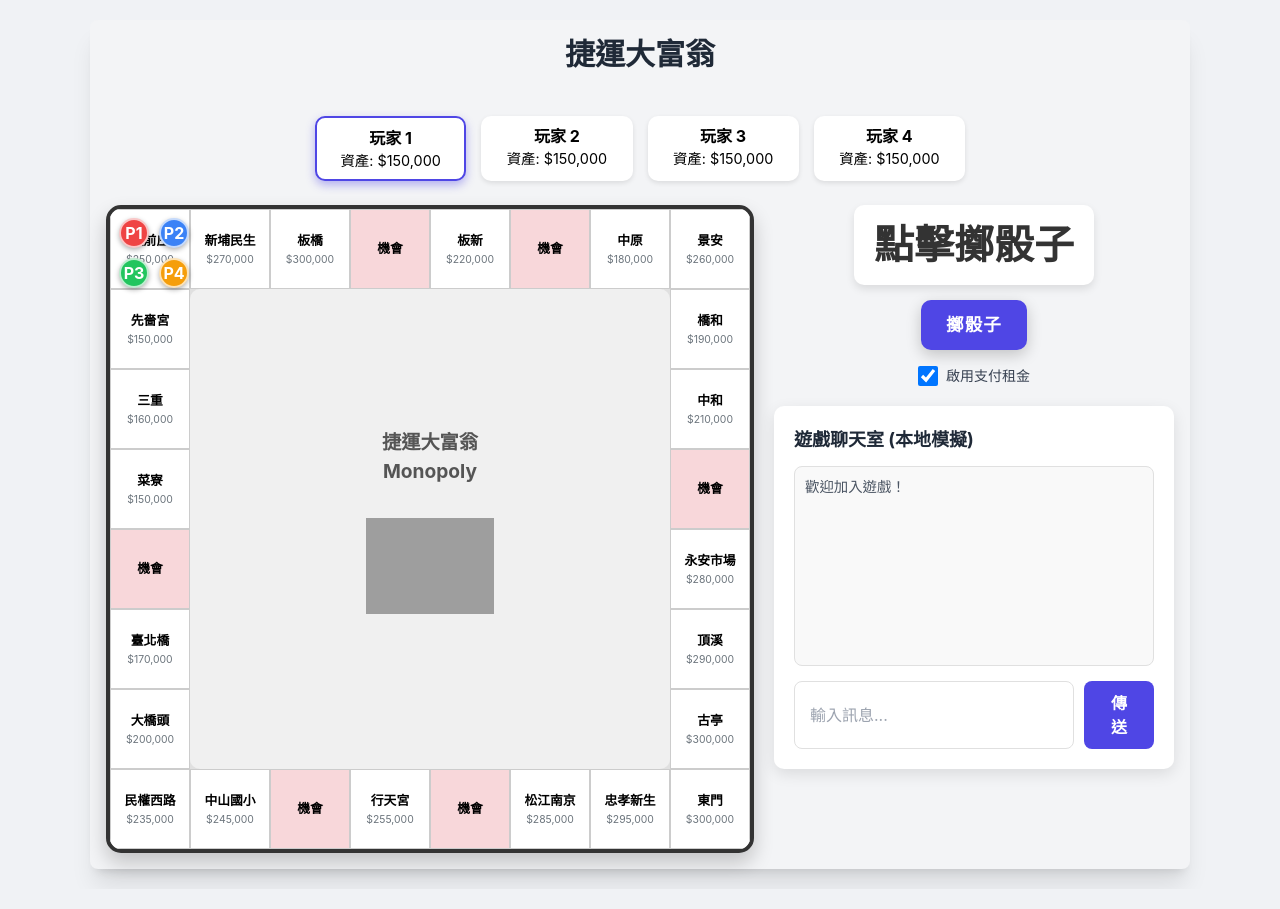
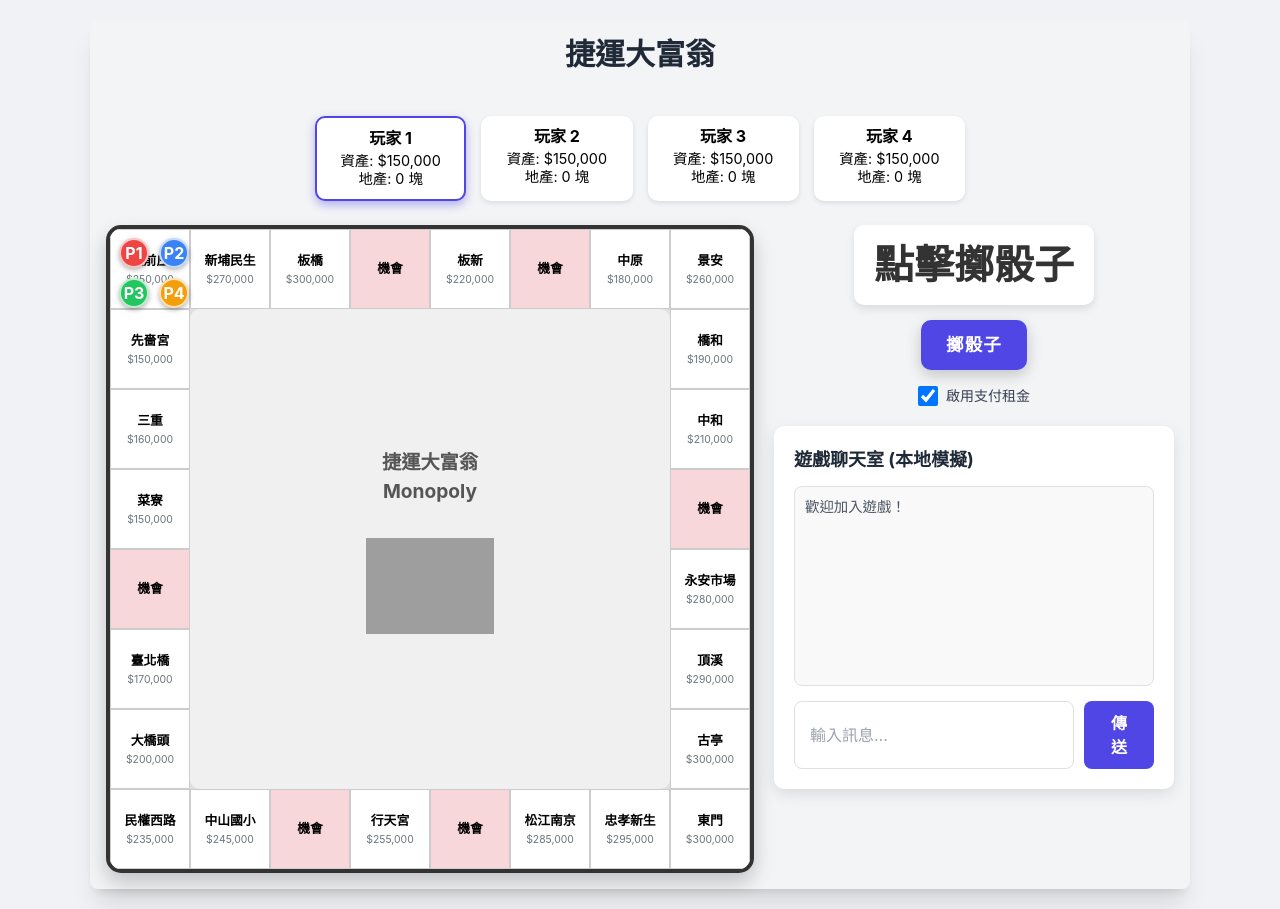
Before and after one commit to HsuanWuLiao/monopoly-game, a plain HTML site: page monopoly-game.html in a window 1280 px wide. Drawn offline with nearby package versions, Linux system fonts and the light colour scheme; grey boxes are pictures that could not be loaded.

Commit message:
Update monopoly-game.html

```diff
--- a/monopoly-game.html
+++ b/monopoly-game.html
@@ -345,6 +345,7 @@
         }
         .player-card p {
             font-size: 0.9rem;
+            margin-bottom: 2px;
         }
 
         /* 題目 Modal 樣式 */
@@ -915,10 +916,10 @@
 
         // 玩家資料陣列
         const players = [
-            { id: 'player-1-token', position: 0, element: null, color: 'player-1', money: 150000, name: '玩家 1' },
-            { id: 'player-2-token', position: 0, element: null, color: 'player-2', money: 150000, name: '玩家 2' },
-            { id: 'player-3-token', position: 0, element: null, color: 'player-3', money: 150000, name: '玩家 3' },
-            { id: 'player-4-token', position: 0, element: null, color: 'player-4', money: 150000, name: '玩家 4' }
+            { id: 'player-1-token', position: 0, element: null, color: 'player-1', money: 150000, name: '玩家 1', properties: 0 },
+            { id: 'player-2-token', position: 0, element: null, color: 'player-2', money: 150000, name: '玩家 2', properties: 0 },
+            { id: 'player-3-token', position: 0, element: null, color: 'player-3', money: 150000, name: '玩家 3', properties: 0 },
+            { id: 'player-4-token', position: 0, element: null, color: 'player-4', money: 150000, name: '玩家 4', properties: 0 }
         ];
         let currentPlayerIndex = 0; // 目前玩家的索引 (從 0 開始)
 
@@ -1045,7 +1046,7 @@
             {
                 name: "松江南京", price: 285000, owner: null, rent: 2850, quiz: [
                     { question: "松江南京站是哪兩條捷運路線的轉乘站？", options: ["松山新店線和中和新蘆線", "松山新店線和淡水信義線", "松山新店線和文湖線", "松山新店線和板南線"], correctAnswerIndex: 0, prize: 10000 },
-                    { question: "松江南京站周邊最著名的四面佛廟位於哪條路口？", options: ["松江路和南京東路", "松江路和長春路", "松江路和民生東路", "南京東路和伊通街"], correctAnswerIndex: 3, prize: 30000 },
+                    { question: "松江南京站周邊最著名的四面佛廟位於哪條路口？", options: ["松江路和南京東路", "松江路和長春路", "松江路和民生東路", "南京東路與伊通街"], correctAnswerIndex: 3, prize: 30000 },
                     { question: "松江南京站的站名，是取自哪兩條主要道路的交會點？", options: ["松江路與南京東路", "松江路與南京西路", "南京東路與新生南路", "南京東路與林森北路"], correctAnswerIndex: 0, prize: 50000 }
                 ]
             },
@@ -1140,7 +1141,8 @@
                 playerCard.className = `player-card${isActive}`;
                 playerCard.innerHTML = `
                     <h4 class="text-sm font-semibold">${player.name}</h4>
-                    <p class="text-xs">資產: <span id="player-${index + 1}-money">$${player.money.toLocaleString()}</span></p>
+                    <p class="text-xs">資產: $${player.money.toLocaleString()}</p>
+                    <p class="text-xs">地產: ${player.properties} 塊</p>
                 `;
                 playerInfoContainer.appendChild(playerCard);
             });
@@ -1383,6 +1385,7 @@
                 if (currentPlayer.money >= propertyPrice) {
                     currentPlayer.money -= propertyPrice;
                     landedSquare.owner = currentPlayerIndex; // 設定地產主人
+                    currentPlayer.properties++; // 增加玩家的地產數量
                     updateSquareOwnershipDisplay(currentLandedSquareIndex, currentPlayerIndex);
                     updatePlayerInfoDisplay();
                     purchaseModal.style.display = 'none';
```
